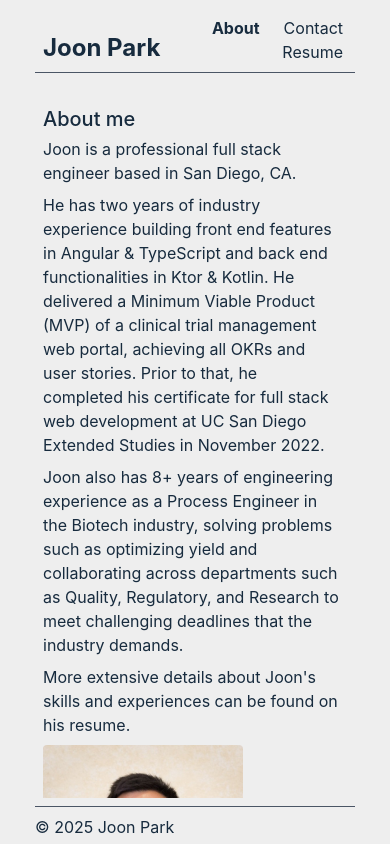
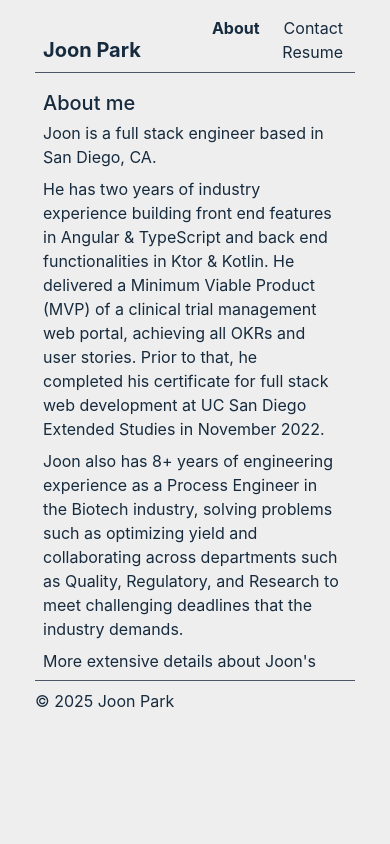
Before and after one commit to jsp220/vite-portfolio, a React (Vite) app: page / in a window 390 px wide. Built offline with nearby package versions, Linux system fonts and the light colour scheme.

Commit message:
clean up layout

```diff
--- a/src/App.tsx
+++ b/src/App.tsx
@@ -9,8 +9,8 @@ const App = () => {
     return (
         <div className="flex flex-col w-xs xs:w-sm md:w-2xl">
             <Header />
-            <main className="flex overflow-y-auto h-[calc(85vh)]">
-                <section className="w-full px-2 pt-5">
+            <main className="flex overflow-y-auto h-[calc(70vh)] md:h-[calc(85vh)]">
+                <section className="w-full px-2 pt-1">
                     <Routes>
                         <Route
                             path="/"
--- a/src/components/Header.tsx
+++ b/src/components/Header.tsx
@@ -9,7 +9,10 @@ const Header = () => {
     return (
         <header className="pb-2 mb-2 border-b-1 border-gray-600">
             <nav className="flex justify-between items-end">
-                <Link to="/" className="ml-2 font-bold text-2xl text-nowrap">
+                <Link
+                    to="/"
+                    className="ml-2 font-bold text-xl md:text-2xl text-nowrap"
+                >
                     Joon Park
                 </Link>
                 <ul className="flex flex-wrap justify-end ml-auto mt-0 text-right">
--- a/src/components/pages/About.tsx
+++ b/src/components/pages/About.tsx
@@ -5,7 +5,7 @@ const About = () => (
     <>
         <h1 className="text-xl font-medium py-1">About me</h1>
         <p className="pb-2">
-            Joon is a professional full stack engineer based in San Diego, CA.
+            Joon is a full stack engineer based in San Diego, CA.
         </p>
         <p className="pb-2">
             He has two years of industry experience building front end features
```
